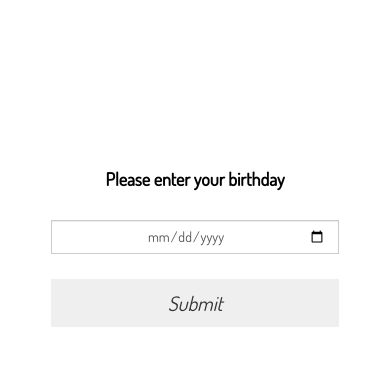
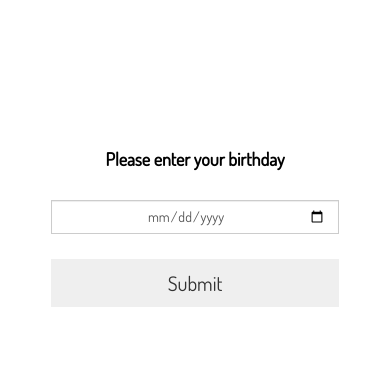
Before and after one commit to iwenyou/left, a React (Create React App) app: page / in a window 390 px wide. Shown: the top 366 px of the page. Built offline with nearby package versions, Linux system fonts and the light colour scheme.

Commit message:
fix input css to fit safari

```diff
--- a/src/index.css
+++ b/src/index.css
@@ -45,7 +45,8 @@ body {
 }
 
 #form .form-control {
-  border-radius:0;
+  border-radius: 0;
+  -webkit-appearance: none;
 }
 
 #form input {
@@ -54,7 +55,6 @@ body {
 
 #form .btn.btn-custom {
   font-size: 20px;
-  font-style: oblique;
   margin-bottom: 20px;
 }
 
@@ -77,6 +77,12 @@ select {
 }
 
 @media all and (max-width:450px) {
+
+  .container-fluid {
+    padding-top: 80px;
+    padding-bottom: 70px;
+  }
+
   #form {
     width: 100%;
   }
```
